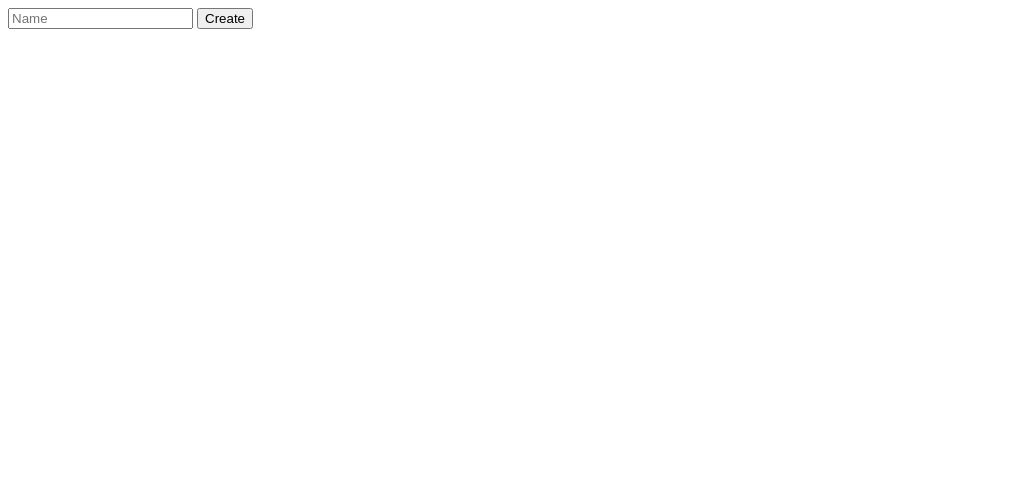
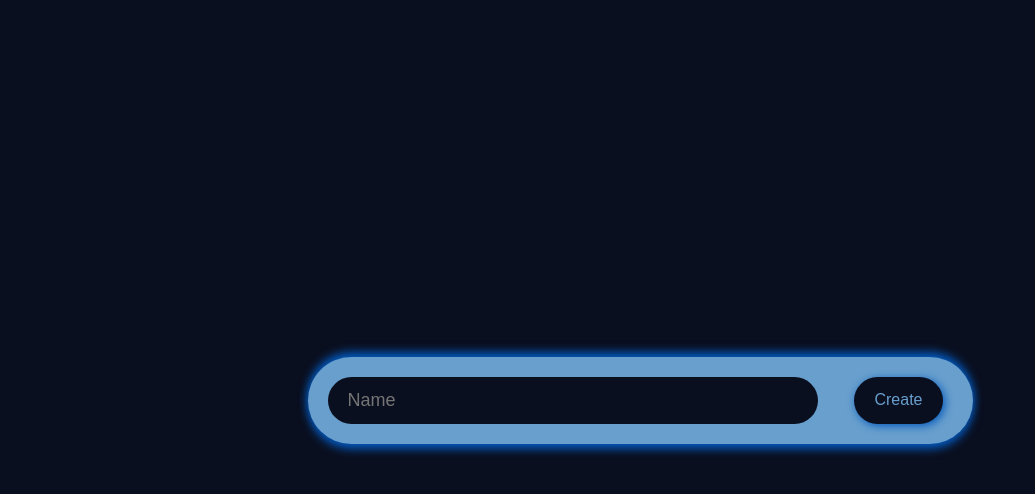
Before and after one commit to Flint15/Tasks-Tracker, a plain HTML site: page index.html in a window 1280 px wide. Shown: the whole page, without its empty margins (0-1035 px from the left). Drawn offline with Linux system fonts and the light colour scheme.

Commit message:
Improved UI styling
Updated overall color theme and container styling. Styled input, buttons, and task items

```diff
--- a/style.css
+++ b/style.css
@@ -1,6 +1,59 @@
-.task-field {
+body {
+  margin: 0;
+  height: 100vh;
+}
+
+body {
+  display: flex;
+  justify-content: center;
+  align-items: center;
+
+  background-color: #0A0F1F;
+  color: #0A0F1F;
+
+  font-size: 20px;
+}
+
+.content {
+  background-color: #689fcd;
+
+  width: 600px;
+
+  padding: 20px;
+  padding-right: 45px;
+
+  border-radius: 60px;
+
+  box-shadow: 0px 5px 10px #0559bc,
+              0px -5px 10px #0559bc;
+}
+
+.create-task-field{
+  display: flex;
+  justify-content: space-between;
+  align-items: center;
+
+  width: 615px;
+}
+
+.task-name-input {
+  width: 450px;
+  height: 27px;
+
+  background-color: #0A0F1F;
+  color: whitesmoke;
+
+  font-size: 18px;
+
+  border: none;
+  border-radius: 30px;
+
+  padding: 10px 20px;
+}
+
+.task {
   display: grid;
-  grid-template-columns: 100px 100px 100px 100px;
+  grid-template-columns: 100px 100px 1fr;
   row-gap: 20px;
   align-items: center;
 }
@@ -10,14 +63,46 @@
   grid-template-columns: 100px 100px;
 }
 
+.tasks-paragraph-margin {
+  margin-top: 30px;
+}
+
+.delete-button {
+  width: 100px;
+
+  position: absolute;
+  right: 170px;
+}
+
+button {
+  border: none;
+  border-radius: 3px;
+  box-shadow: 2px 2px 8px #0559bc;
+
+  background-color: #0A0F1F;
+  color: #689fcd;
+
+  font-size: 16px;
+
+  padding: 8px;
+
+  cursor: pointer;
+}
+
 .create-button {
-  margin-bottom: 30px;
+  height: 47px;
+
+  padding: 13px 20px;
+
+  border-radius: 24px;
 }
 
 .checkbox {
   width: 17px;
   height: 17px;
+  accent-color: #0559bc;
 }
+
 
 .taskState {
   margin-left: 5px;
```
